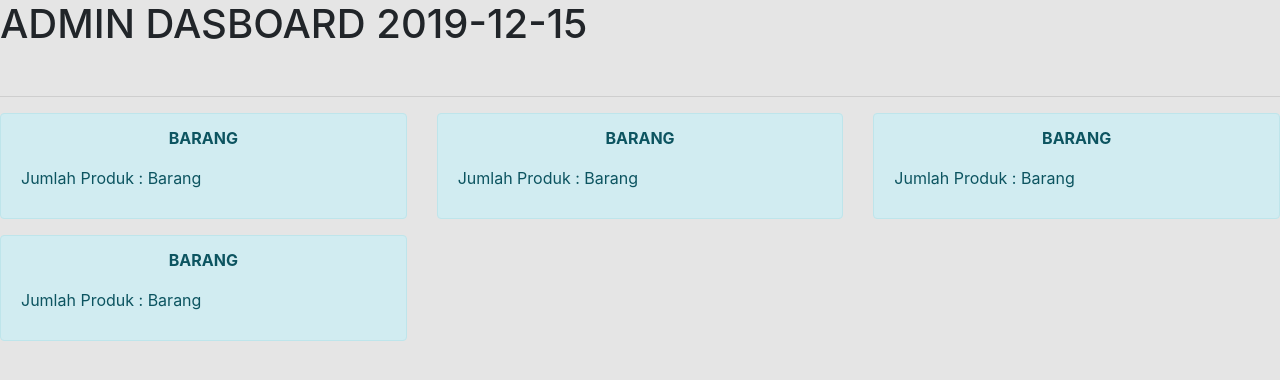
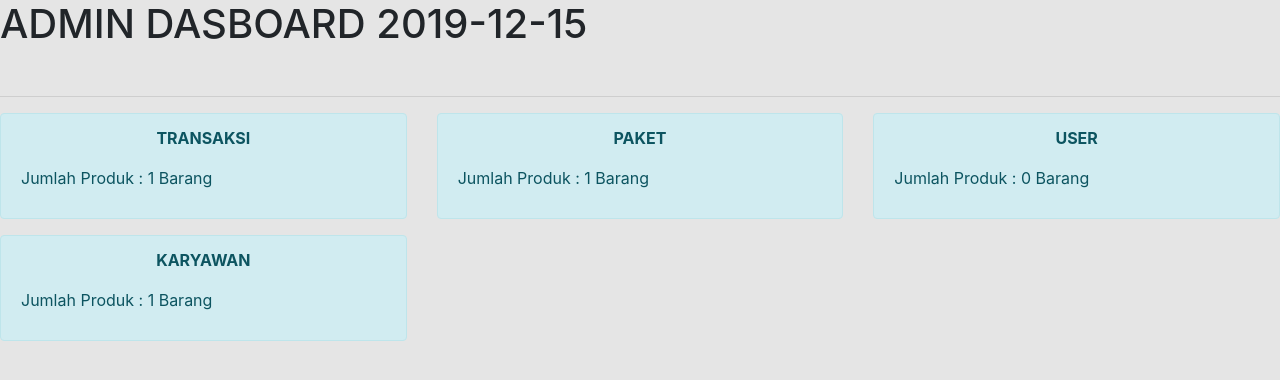
Before and after one commit to dikimeip/website-laundry-codeigniter, a PHP site: the page made by application/views/admin/dasboard.php in a window 1280 px wide. Shown: the top 380 px of the page. Run offline with PHP 8.4, Linux system fonts and the light colour scheme; the template is opened without the code that fills it: most values are stand-ins (such as "Sample title", 1, 10 or a date in 2020); data that the repository does not hold is empty; some libraries are stand-ins or nearby versions.

Commit message:
fix dasboard admin

```diff
--- a/application/controllers/AdminController.php
+++ b/application/controllers/AdminController.php
@@ -16,9 +16,13 @@ class AdminController extends CI_Controller
 
 	public function index()
 	{
+		$data['trans'] = $this->Models->get_alltrans();
+		$data['pakets'] = $this->Models->get_paket();
+		$data['user'] = $this->Models->get_user();
+		$data['karyawan'] = $this->Models->karyawan();
 		$this->load->view('template/header');
 		$this->load->view('template/menuadmin');
-		$this->load->view('admin/dasboard');
+		$this->load->view('admin/dasboard',$data);
 		$this->load->view('template/footer');
 	}
 
--- a/application/views/admin/dasboard.php
+++ b/application/views/admin/dasboard.php
@@ -3,26 +3,26 @@
 <div class="row">
 	<div class="col-md-4">
 		<div class="alert alert-info">
-			<p class="text-center"><b>BARANG</b></p>
-			<p>Jumlah Produk :  Barang</p>
+			<p class="text-center"><b>TRANSAKSI</b></p>
+			<p>Jumlah Produk : <?php echo count($trans) ?>  Barang</p>
 		</div>
 	</div>
 	<div class="col-md-4">
 		<div class="alert alert-info">
-			<p class="text-center"><b>BARANG</b></p>
-			<p>Jumlah Produk :  Barang</p>
+			<p class="text-center"><b>PAKET</b></p>
+			<p>Jumlah Produk : <?php echo count($pakets) ?> Barang</p>
 		</div>
 	</div>
 	<div class="col-md-4">
 		<div class="alert alert-info">
-			<p class="text-center"><b>BARANG</b></p>
-			<p>Jumlah Produk :  Barang</p>
+			<p class="text-center"><b>USER</b></p>
+			<p>Jumlah Produk : <?php echo count($user) ?> Barang</p>
 		</div>
 	</div>
 	<div class="col-md-4">
 		<div class="alert alert-info">
-			<p class="text-center"><b>BARANG</b></p>
-			<p>Jumlah Produk :  Barang</p>
+			<p class="text-center"><b>KARYAWAN</b></p>
+			<p>Jumlah Produk : <?php echo count($karyawan) ?> Barang</p>
 		</div>
 	</div>
 </div>
```
